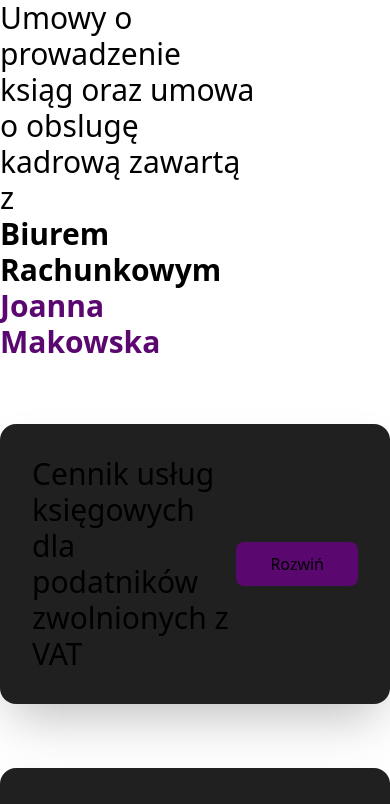
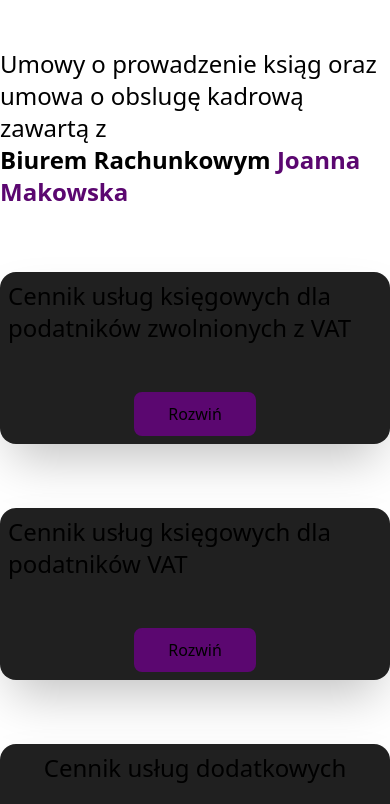
Before and after one commit to Mnigos/biuro-makowska-old, a Nuxt app: page /cennik in a window 390 px wide. Shown: the top 804 px of the page. Built offline with nearby package versions, Linux system fonts and the light colour scheme.

Commit message:
fix(cennik): enable overflow-x on table

```diff
--- a/components/ExpandCard.vue
+++ b/components/ExpandCard.vue
@@ -1,7 +1,5 @@
 <script setup lang="ts">
 import { defineProps, ref, computed } from 'vue'
-
-import Button from './common/button.vue'
 
 interface Props {
   title: string
@@ -14,15 +12,15 @@
 </script>
 
 <template>
-  <section class="bg-primary p-8 rounded-2xl flex flex-col gap-8 shadow-2xl">
-    <header class="flex justify-between items-center">
-      <h1 class="text-3xl">{{ title }}</h1>
+  <section class="bg-primary p-2 md:p-8 rounded-2xl flex flex-col gap-8 shadow-2xl">
+    <header class="flex justify-between items-center flex-col md:flex-row gap-12">
+      <h1 class="text-2xl md:text-3xl">{{ title }}</h1>
 
-      <Button :label="buttonLabel" @click="isExpanded = !isExpanded" />
+      <common-button :label="buttonLabel" @click="isExpanded = !isExpanded" />
     </header>
 
     <main v-if="isExpanded">
-      <div class="flex flex-col gap-8">
+      <div class="flex flex-col gap-8 max-w-full">
         <slot />
       </div>
     </main>
--- a/components/cennik/Table.vue
+++ b/components/cennik/Table.vue
@@ -19,7 +19,7 @@
   <section class="flex flex-col gap-3 md:w-1/2">
     <h3 class="text-lg font-semibold">{{ title }}</h3>
 
-    <table>
+    <table class="max-w-screen block overflow-x-auto">
       <tr v-for="(_rowEl, rowIndex) in Array.from({ length: rows })" :key="rowIndex">
         <td
           v-for="(_colEl, colIndex) in Array.from({ length: cols })"
--- a/pages/cennik.vue
+++ b/pages/cennik.vue
@@ -1,6 +1,5 @@
 <script setup lang="ts">
 /* eslint-disable sonarjs/no-duplicate-string */
-import ExpandCard from '~/components/ExpandCard.vue'
 const firstSections = [
   {
     title: 'Obsługa księgowa',
@@ -159,9 +158,9 @@
 </script>
 
 <template>
-  <div class="min-h-full flex flex-col gap-16">
-    <header class="w-2/3">
-      <h1 class="text-3xl">
+  <div class="min-h-full flex flex-col gap-16 overflow-x-hidden">
+    <header class="lg:w-2/3 mt-12 sm:mt-0">
+      <h1 class="text-2xl md:text-3xl">
         Umowy o prowadzenie ksiąg oraz umowa o obslugę kadrową zawartą z
         <p class="font-bold">Biurem Rachunkowym <span class="text-accent">Joanna Makowska</span></p>
       </h1>
```
